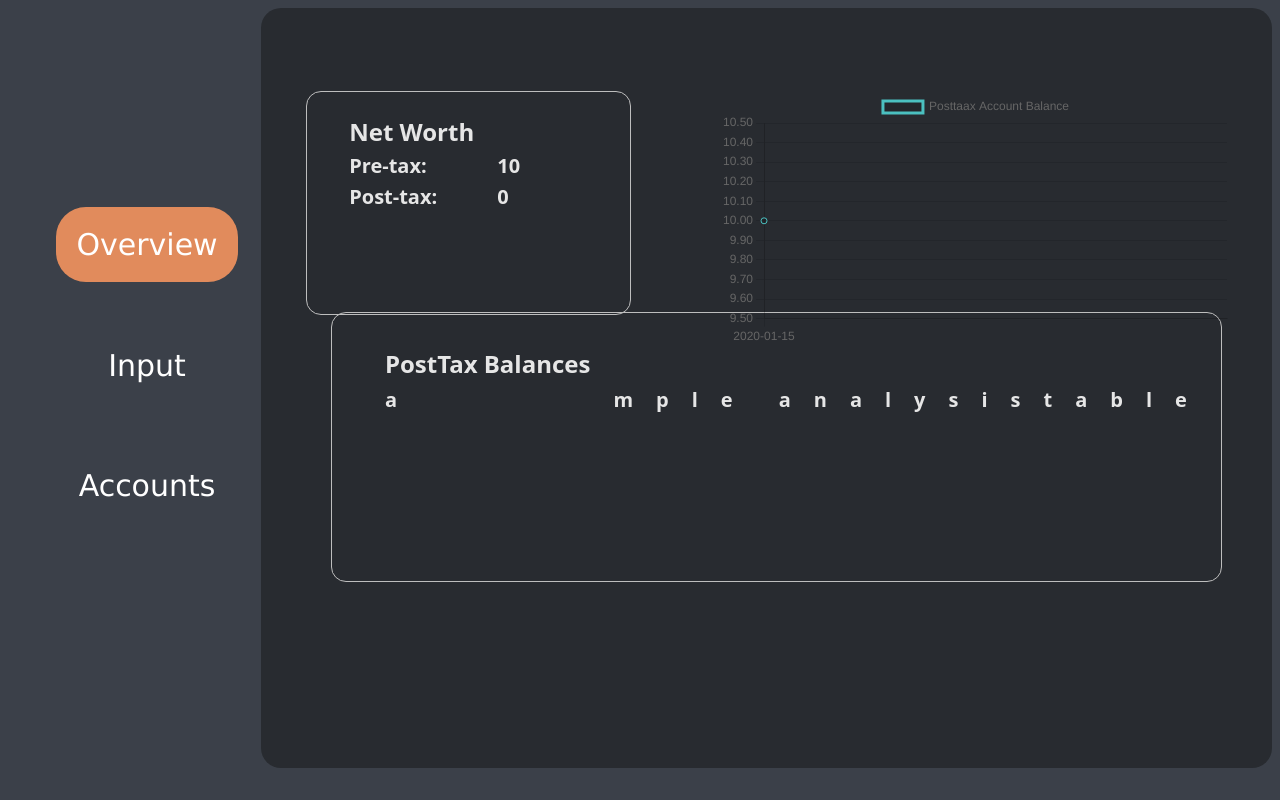
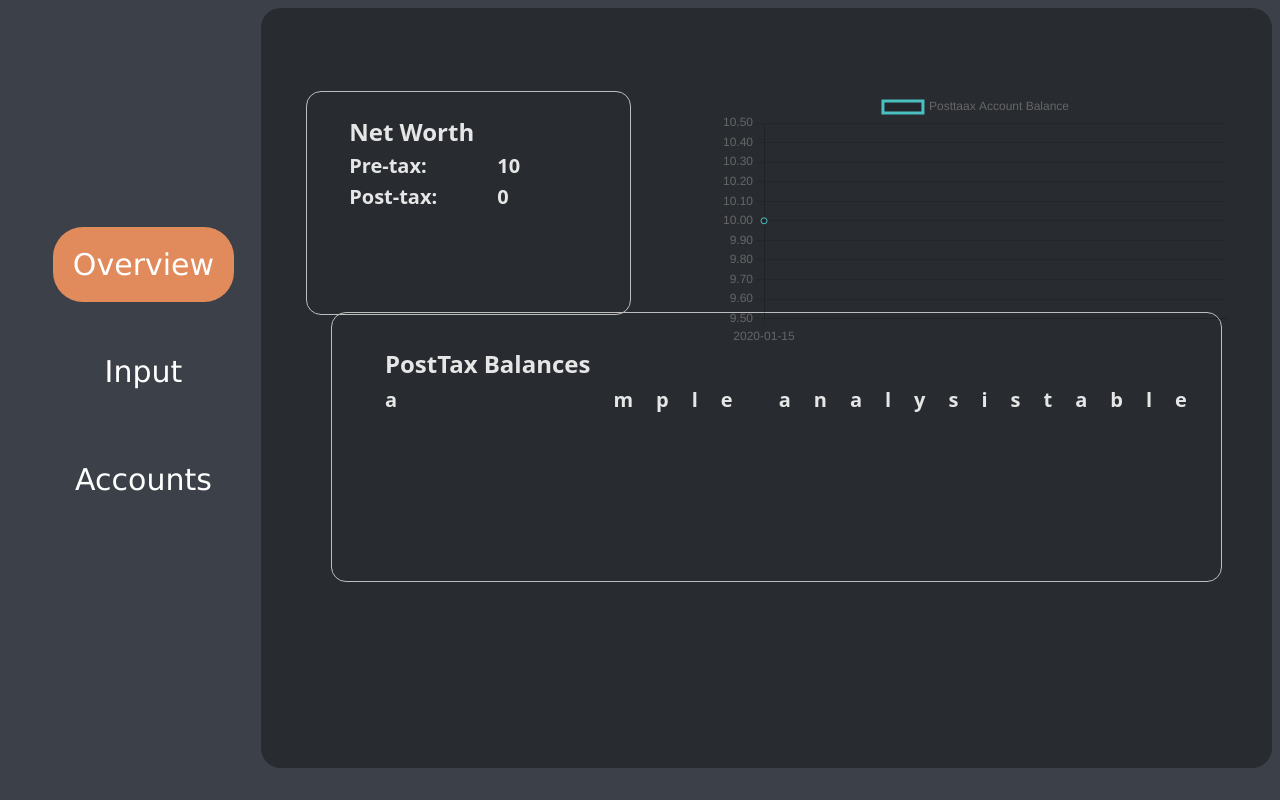
Before and after one commit to shu-fang/shu-fang.github.io, a Flask app: page / in a window 1280 px wide. Run offline with Flask 2, Linux system fonts and the light colour scheme; a database or web service that is not in the repository returns one stand-in record (values such as "Sample title"); some libraries are stand-ins or nearby versions.

Commit message:
fixed UI bug

```diff
--- a/app/static/css/style.css
+++ b/app/static/css/style.css
@@ -19,18 +19,22 @@
     background-color: #282b30;
     color:#e6e6e6
 }
+
 .sidebar-container {
-    display:flex;
-    flex: 0 0 auto;
-    align-items:center;
+    display: flex;
+    justify-content: center;
+    align-items: center;
     height: 95vh;
     width: 20%;
 }
 
 .sidebar ul {
-    list-style-type: none;
+    display:flex;
+    flex-direction: column;
+    align-items: center;
     padding: 0;
     margin-left: 10%;
+    justify-content: center;
 }
 
 .sidebar li {
@@ -152,11 +156,11 @@
 
 /* accounts */
 .account-actions {
+    display: flex;
     left: 0;
-    margin-top:60%;
+    margin-top:40%;
     width: 100%;
-    display: flex;
-    justify-content:space-between;
+    justify-content:space-evenly;
     align-items: center;
     background-color: #f0f0f000; /* optional background color */
     padding: 10px; /* optional padding */
@@ -237,7 +241,6 @@
     height: 30%;
 }
 
-
 .account-balances {
     border: 1px solid rgba(0, 0, 0, 0);
     border-radius:25px;
```
